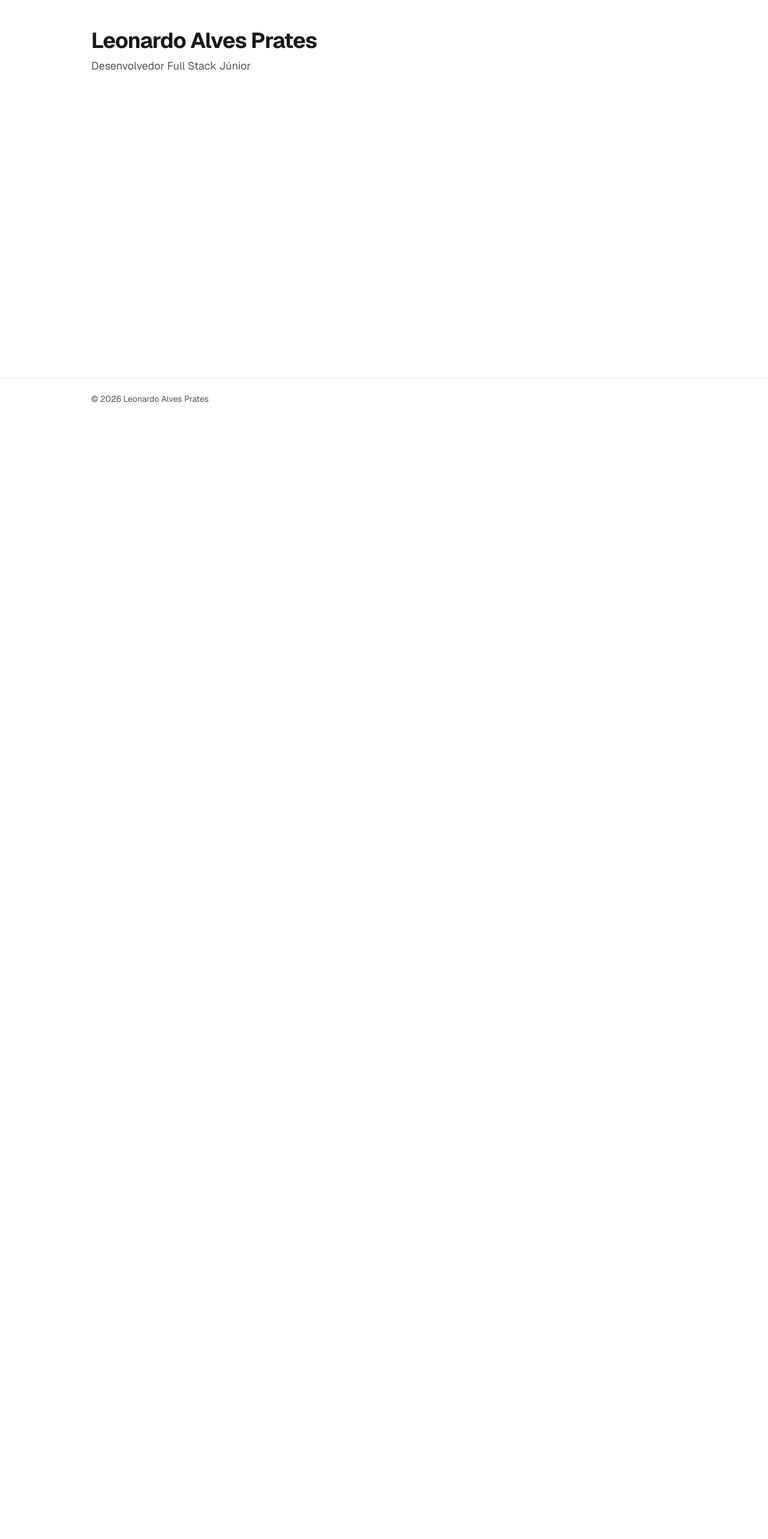
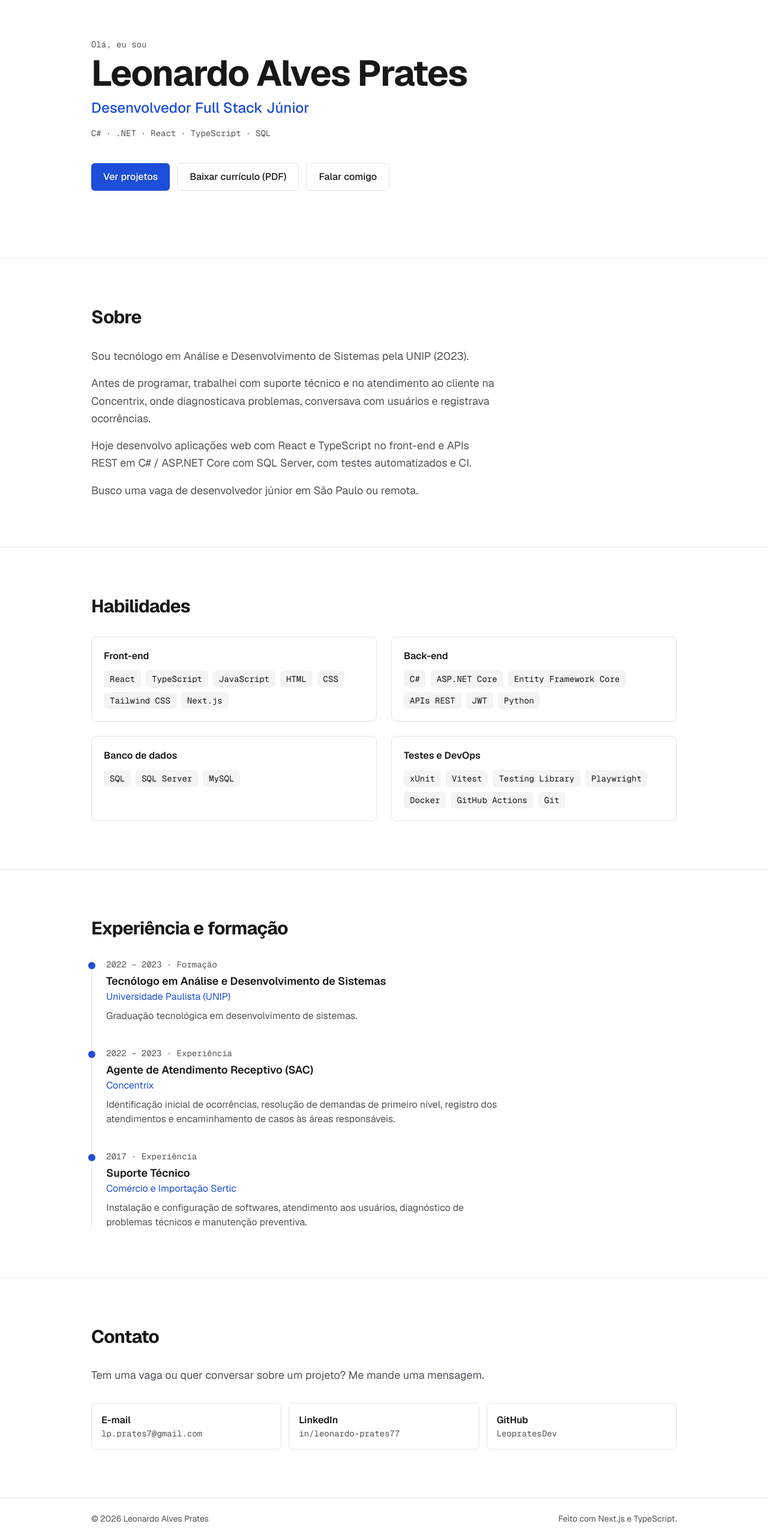
Before and after one commit to LeopratesDev/portfolio, a Next.js app: page / in a window 1280 px wide. Shown: the part 101-2667 px from the top of the page at 60% size. Before the commit the page ends 800 px from the top, so only its background shows below. Built offline with nearby package versions, Linux system fonts and the light colour scheme.

Commit message:
feat(page): compose home sections and wire layout texts to dictionary
Co-Authored-By: Claude Opus 5.5 <noreply@anthropic.com>

```diff
--- a/src/app/layout.tsx
+++ b/src/app/layout.tsx
@@ -3,6 +3,8 @@ import { Geist, Geist_Mono } from "next/font/google";
 import { Footer } from "@/components/layout/Footer";
 import { Header, type NavItem } from "@/components/layout/Header";
 import { SkipLink } from "@/components/layout/SkipLink";
+import { profile } from "@/data/profile";
+import t from "@/i18n/pt.json";
 import { themeInitScript } from "@/lib/theme";
 import "./globals.css";
 
@@ -15,8 +17,8 @@ const geistMono = Geist_Mono({
 });
 
 export const metadata: Metadata = {
-  title: "Leonardo Alves Prates | Desenvolvedor Full Stack Júnior",
-  description: "Portfólio de Leonardo Alves Prates: C#, .NET, React, TypeScript e SQL.",
+  title: t.meta.title,
+  description: t.meta.description,
 };
 
 export const viewport: Viewport = {
@@ -26,13 +28,13 @@ export const viewport: Viewport = {
   ],
 };
 
-// Textos provisórios em PT; viram dicionário na etapa de i18n.
+// Por enquanto só PT; o idioma vira parâmetro de rota na etapa de i18n.
 const nav: NavItem[] = [
-  { href: "#sobre", label: "Sobre" },
-  { href: "#projetos", label: "Projetos" },
-  { href: "#habilidades", label: "Habilidades" },
-  { href: "#experiencia", label: "Experiência" },
-  { href: "#contato", label: "Contato" },
+  { href: "#sobre", label: t.nav.about },
+  { href: "#projetos", label: t.nav.projects },
+  { href: "#habilidades", label: t.nav.skills },
+  { href: "#experiencia", label: t.nav.experience },
+  { href: "#contato", label: t.nav.contact },
 ];
 
 export default function RootLayout({ children }: LayoutProps<"/">) {
@@ -47,12 +49,14 @@ export default function RootLayout({ children }: LayoutProps<"/">) {
         <script dangerouslySetInnerHTML={{ __html: themeInitScript }} />
       </head>
       <body className="flex min-h-dvh flex-col font-sans antialiased">
-        <SkipLink label="Pular para o conteúdo" />
-        <Header nav={nav} navLabel="Navegação principal" themeLabel="Alternar tema claro/escuro" />
+        <SkipLink label={t.a11y.skipLink} />
+        <Header nav={nav} navLabel={t.a11y.mainNav} themeLabel={t.a11y.themeToggle} />
         <main id="conteudo" tabIndex={-1} className="flex-1 focus:outline-none">
           {children}
         </main>
-        <Footer name="Leonardo Alves Prates" />
+        <Footer name={profile.name}>
+          <p>{t.footer.rights}</p>
+        </Footer>
       </body>
     </html>
   );
--- a/src/app/page.tsx
+++ b/src/app/page.tsx
@@ -1,9 +1,20 @@
-// Esqueleto provisório: as seções reais entram na etapa 3.
+import { About } from "@/components/sections/About";
+import { Contact } from "@/components/sections/Contact";
+import { Experience } from "@/components/sections/Experience";
+import { Hero } from "@/components/sections/Hero";
+import { Skills } from "@/components/sections/Skills";
+import t from "@/i18n/pt.json";
+
+// Server Component: todas as seções viram HTML estático no build.
+// A seção de projetos entra na etapa 4.
 export default function Home() {
   return (
-    <section id="inicio" className="mx-auto max-w-5xl px-4 py-24 sm:px-6">
-      <h1 className="text-4xl font-bold tracking-tight">Leonardo Alves Prates</h1>
-      <p className="mt-2 text-lg text-muted">Desenvolvedor Full Stack Júnior</p>
-    </section>
+    <>
+      <Hero t={t.hero} />
+      <About t={t.about} />
+      <Skills t={t.skills} />
+      <Experience t={t.experience} />
+      <Contact t={t.contact} newTabLabel={t.a11y.newTab} />
+    </>
   );
 }
```
Also changed, not shown: 1 other file (tests, documents, lock files or other folders).
